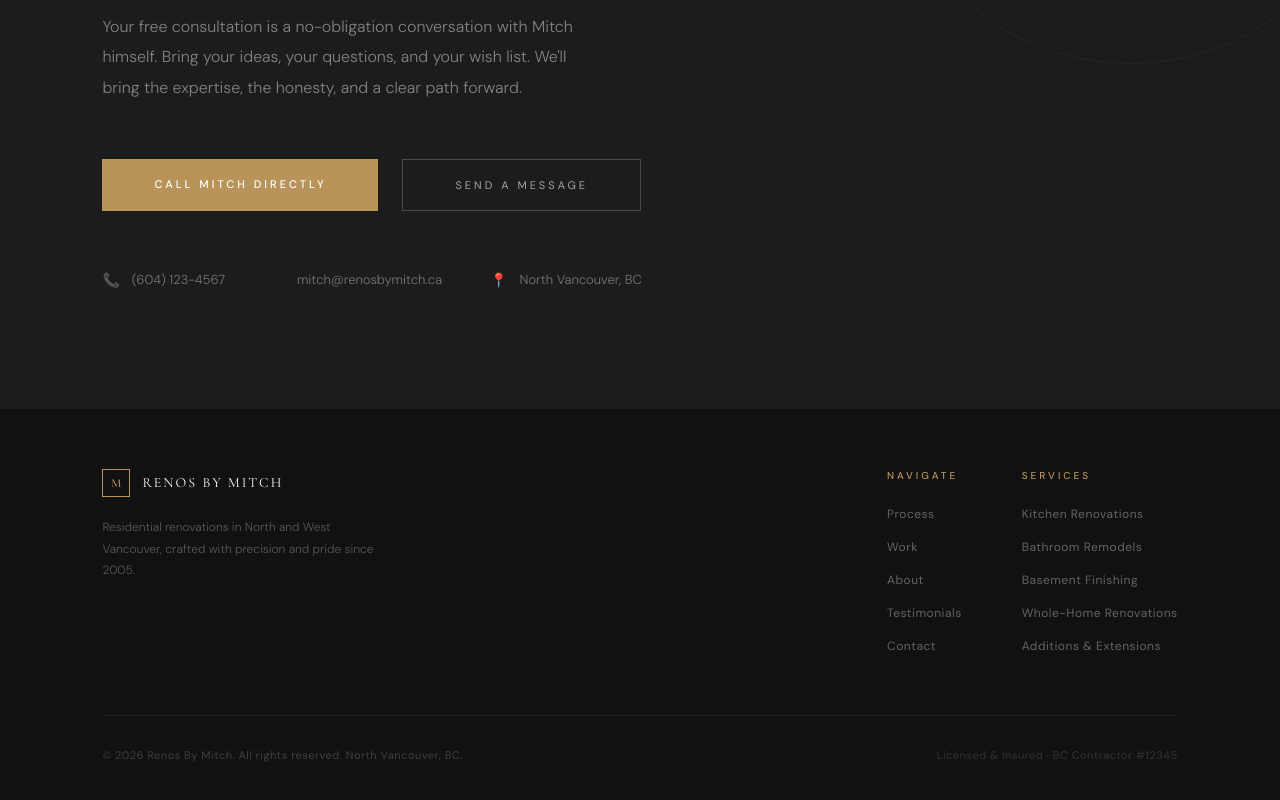
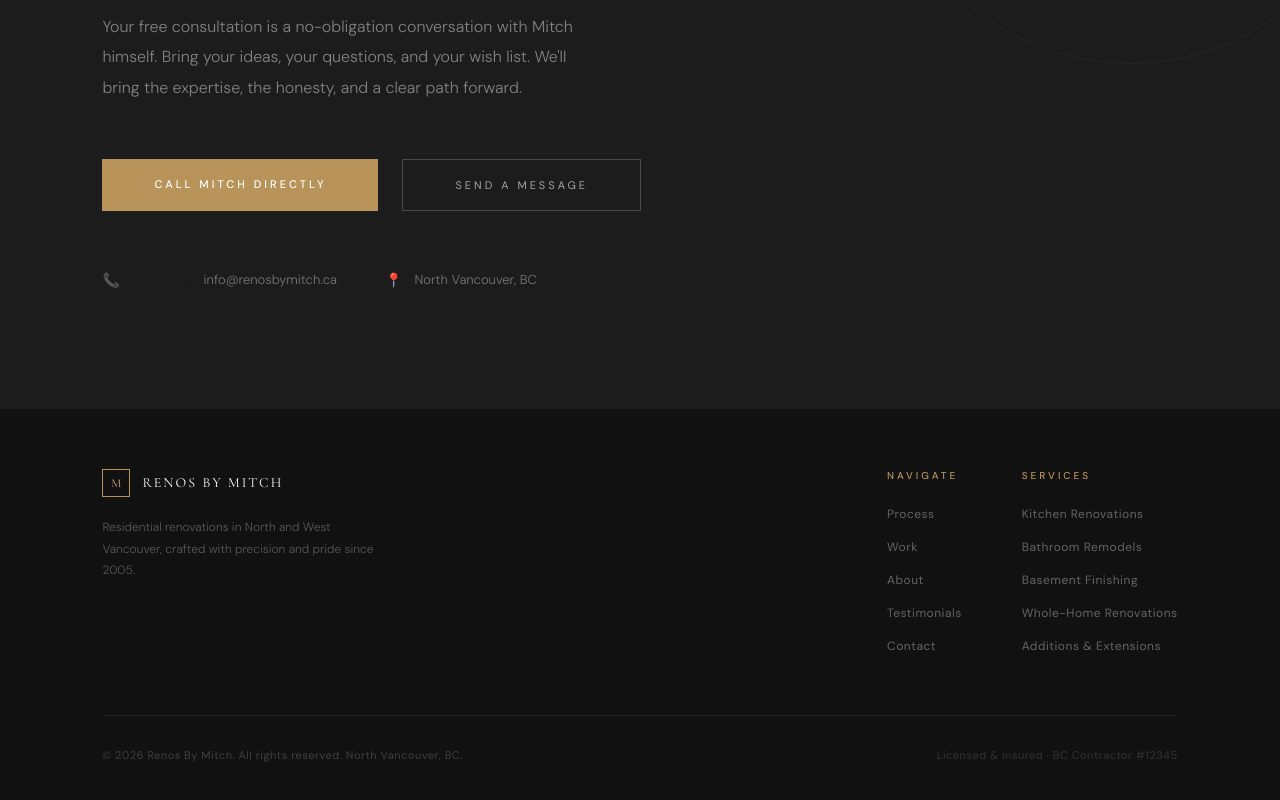
Before and after one commit to Mitch447/renos-by-mitch, a React (Vite) app: page / in a window 1280 px wide. Shown: the part 6829-7629 px from the top of the page. Built offline with nearby package versions, Linux system fonts and the light colour scheme.

Commit message:
update email address

```diff
--- a/src/components/CTA.jsx
+++ b/src/components/CTA.jsx
@@ -1,10 +1,10 @@
 import { FadeIn, GoldAccent } from "./utils";
 
 // ── Update these with real contact details ────────────────────────────────────
-const PHONE        = "(604) 123-4567";
-const PHONE_HREF   = "tel:+16041234567";
-const EMAIL        = "mitch@renosbymitch.ca";
-const EMAIL_HREF   = "mailto:mitch@renosbymitch.ca";
+const PHONE        = "";
+const PHONE_HREF   = "tel:+1";
+const EMAIL        = "info@renosbymitch.ca";
+const EMAIL_HREF   = "mailto:info@renosbymitch.ca";
 const LOCATION     = "North Vancouver, BC";
 // ─────────────────────────────────────────────────────────────────────────────
 
```
